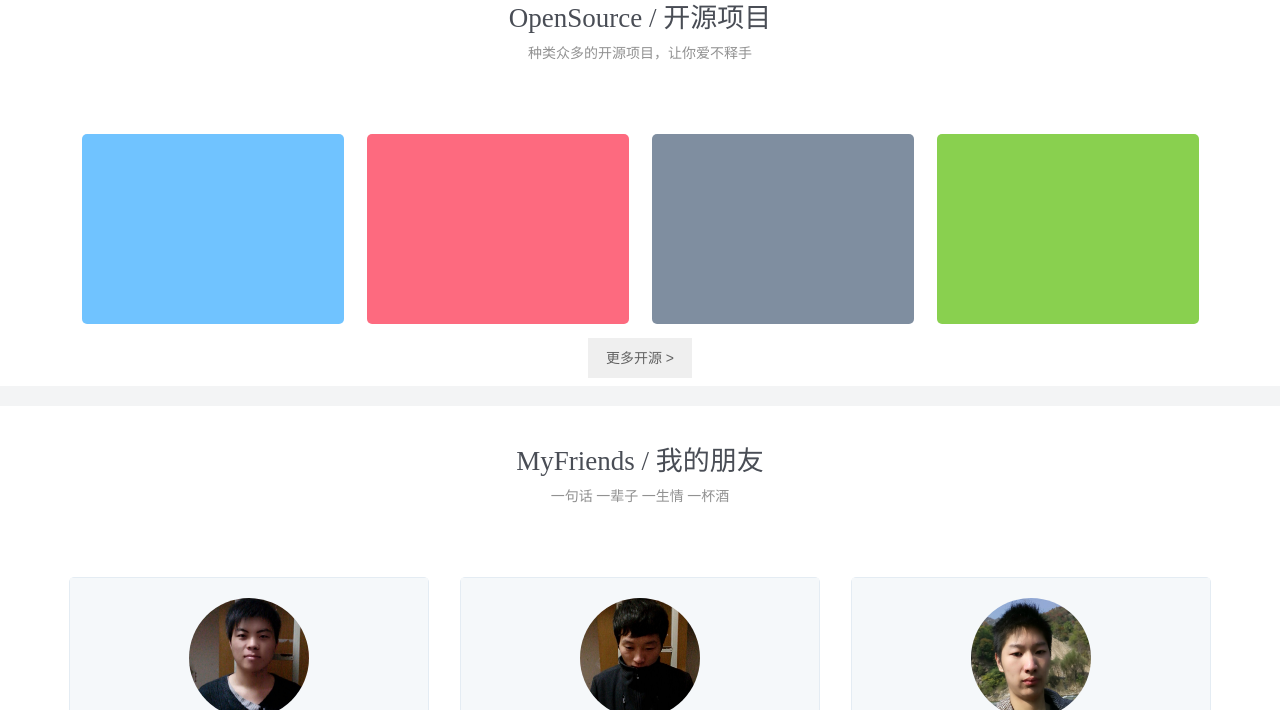
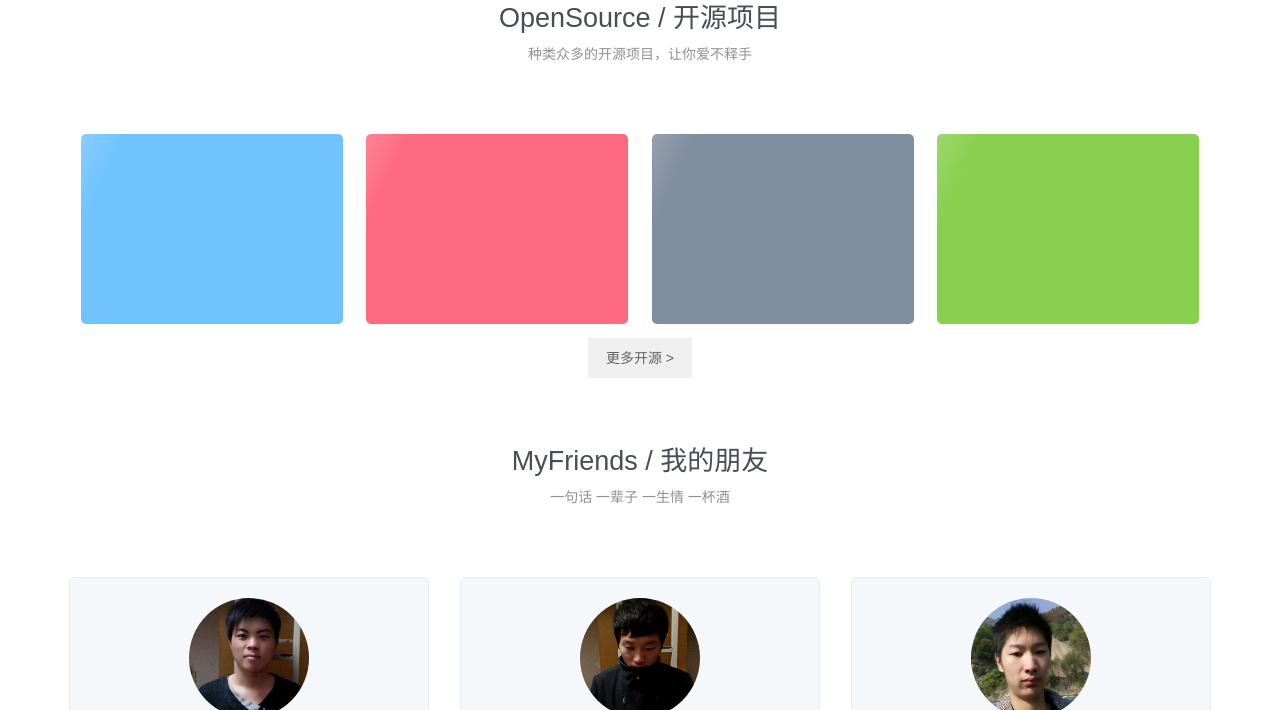
Before and after one commit to chaoshuaiorg/my-website, a website: page index.html in a window 1280 px wide. Shown: the part 1060-1770 px from the top of the page. Drawn offline with nearby package versions, Linux system fonts and the light colour scheme; files whose address does not match are found by name.

Commit message:
feat -> 增加闪光效果和漂浮效果

```diff
--- a/css/base.css
+++ b/css/base.css
@@ -1,21 +1,26 @@
 /***********
 * 网站风格样式
 ************/
+
 ::selection {
     background-color: #f2b335;
 }
+
 a {
     text-decoration: none;
     color: #494d55;
 }
+
 a:hover {
     color: #f2b335;
 }
+
 li {
     list-style: none;
 }
-body{
+
+body {
     background-color: #f3f4f5;
-    font-family:"Microsoft YaHei","微软雅黑","Times New Roman",Georgia,Serif;
+    font-family: 'Microsoft YaHei', Arial, Helvetica, sans-serif;
     font-size: 12px;
 }
--- a/css/index.css
+++ b/css/index.css
@@ -107,7 +107,7 @@
     position: relative;
     transition: all 1s;
 }
-/****扩大可点击区域***/
+    /*扩大可点击区域*/
 .carousel-dots ol li:hover{
 
     background-color: rgba(255,255,255,0.5);
@@ -125,14 +125,30 @@
     background-color: rgba(255,255,255,0.9);
 }
 
+/*选中漂浮效果*/
+.project-item:hover {
+    transform: translateY(-6px);
+    -webkit-transform: translateY(-6px);
+    -moz-transform: translateY(-6px);
+    box-shadow: 0 26px 40px -24px rgba(0, 36, 100, .5);
+    -webkit-box-shadow: 0 26px 40px -24px rgba(0, 36, 100, .5);
+    -moz-box-shadow: 0 26px 40px -24px rgba(0, 36, 100, .5)
+    -moz-transition:0.5s ease;
+    -o-transition:0.5s ease;
+    -webkit-transition:0.5s ease;
+    transition:0.5s ease;
+}
+/*.i-subject .row a:hover img {
+    -webkit-transform: scale(1.2);
+    transform: scale(1.2)
+}*/
 /************
 *  OpenSource
 *************/
 .open-source{
     height: 423px;
     min-width: 1142px;
-    padding: 0 calc(50% - 571px);
-    margin-top: 20px;
+    padding: 20px calc(50% - 571px) 0;
     background-color: #fff;
 }
 .open-source .container{
@@ -163,10 +179,34 @@
 .open-source .pro-container .project-item{
     width: 262px;
     height: 190px;
+    overflow: hidden;
     display: inline-block;
     margin: 0 10px;
     box-sizing: border-box;
     border-radius: 5px;
+    position: relative;
+}
+.open-source .pro-container .project-item::before{
+    content: '';
+    position: absolute;
+    top: 0;
+    left: -262px;
+    width: 100%;
+    height: 100%;
+    overflow: hidden;
+    background-image: -moz-linear-gradient(0deg,rgba(255,255,255,0),rgba(255,255,255,0.5),rgba(255,255,255,0));
+    background-image: -webkit-linear-gradient(0deg,rgba(255,255,255,0),rgba(255,255,255,0.5),rgba(255,255,255,0));
+    transform: skewx(-25deg);
+    -o-transform: skewx(-25deg);
+    -moz-transform: skewx(-25deg);
+    -webkit-transform: skewx(-25deg);
+}
+.open-source .pro-container .project-item:hover::before{
+    left: 262px;
+    -moz-transition:0.3s ease;
+    -o-transition:0.3s ease;
+    -webkit-transition:0.3s ease;
+    transition:0.3s ease;
 }
 .open-source .pro-container .one{
     background-color: #70c3ff;
@@ -193,11 +233,22 @@
 /************
 *  MyFriends
 *************/
+.friend:hover {
+    transform: translateY(-6px);
+    -webkit-transform: translateY(-6px);
+    -moz-transform: translateY(-6px);
+    box-shadow: 0 26px 40px -24px rgba(0, 36, 100, .5);
+    -webkit-box-shadow: 0 26px 40px -24px rgba(0, 36, 100, .5);
+    -moz-box-shadow: 0 26px 40px -24px rgba(0, 36, 100, .5)
+    -moz-transition:0.5s ease;
+    -o-transition:0.5s ease;
+    -webkit-transition:0.5s ease;
+    transition:0.5s ease;
+}
 .my-friends{
     height: 500px;
     min-width: 1142px;
-    padding: 0 calc(50% - 571px);
-    margin-top: 20px;
+    padding: 20px calc(50% - 571px) 0;
     background-color: #fff;
 }
 .my-friends .container{
```
